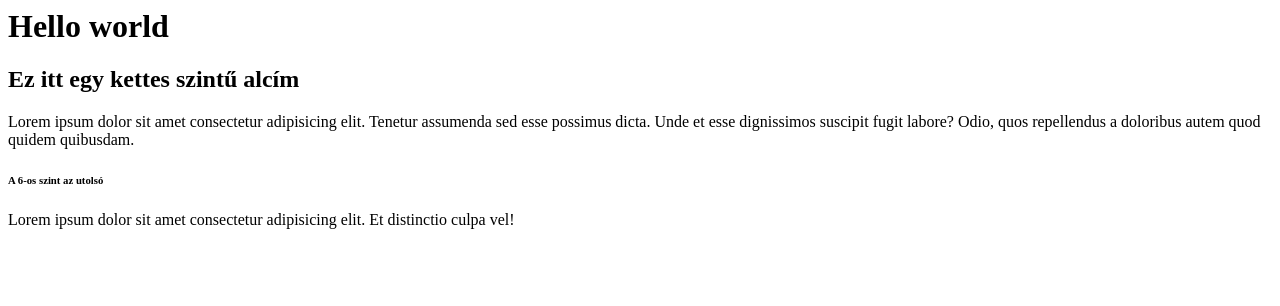
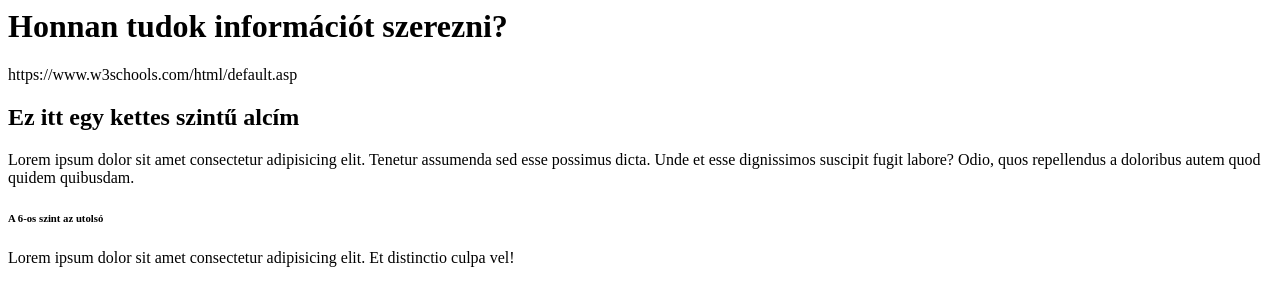
Before and after one commit to koltaimarton2/Orai-munka, a plain HTML site: page index.html in a window 1280 px wide. Drawn offline with Linux system fonts and the light colour scheme.

Commit message:
w3chools

```diff
--- a/index.html
+++ b/index.html
@@ -4,7 +4,8 @@
     <title>Programozás óra 2022.09.23.</title>
 </head>
 <body>
-    <h1>Hello world</h1>
+    <h1>Honnan tudok információt szerezni?</h1>
+    <p>https://www.w3schools.com/html/default.asp</p>
     <h2>Ez itt egy kettes szintű alcím</h2>
     Lorem ipsum dolor sit amet consectetur adipisicing elit. Tenetur assumenda sed esse possimus dicta. Unde et esse dignissimos suscipit fugit labore? Odio, quos repellendus a doloribus autem quod quidem quibusdam.
     <h6>A 6-os szint az utolsó</h6>
```
